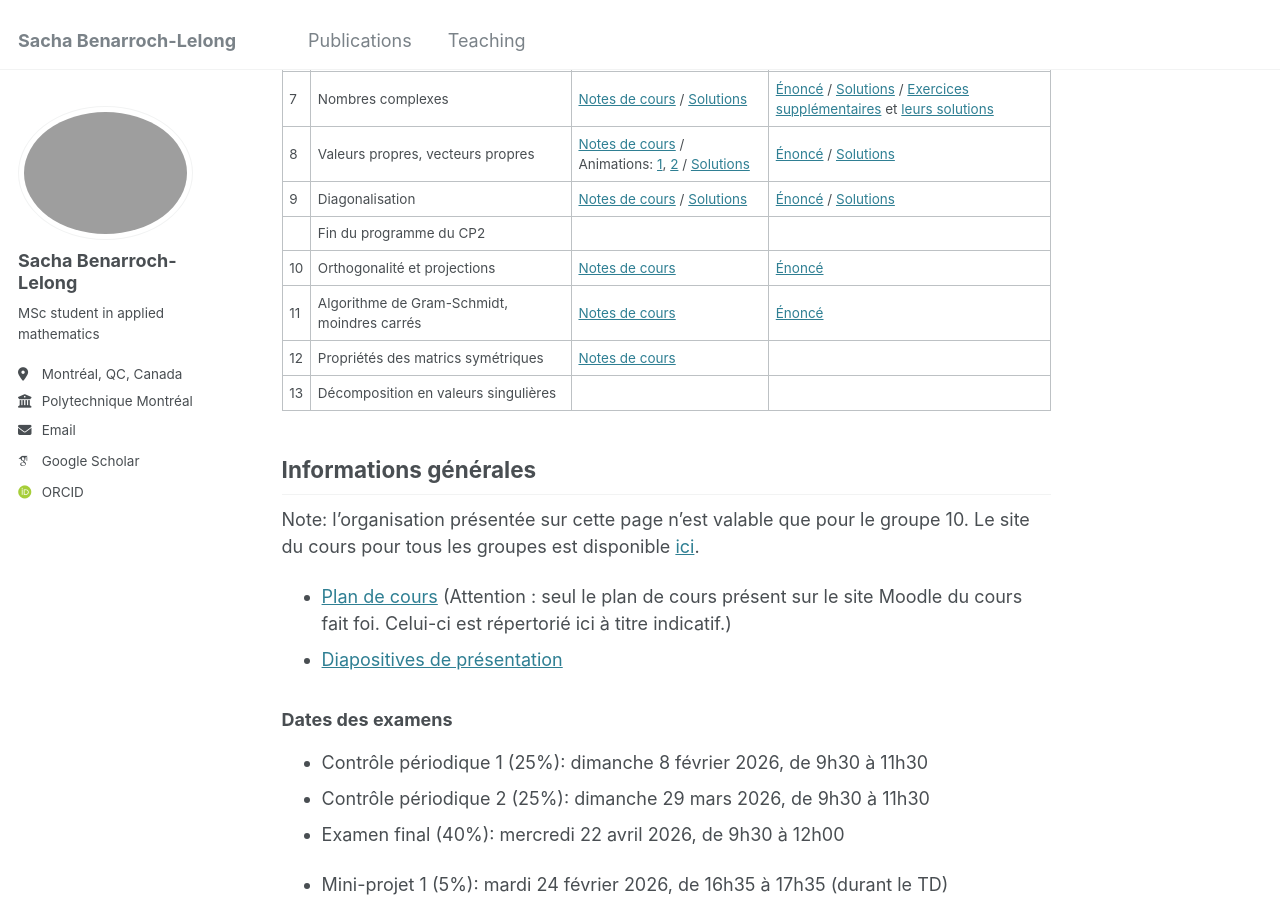
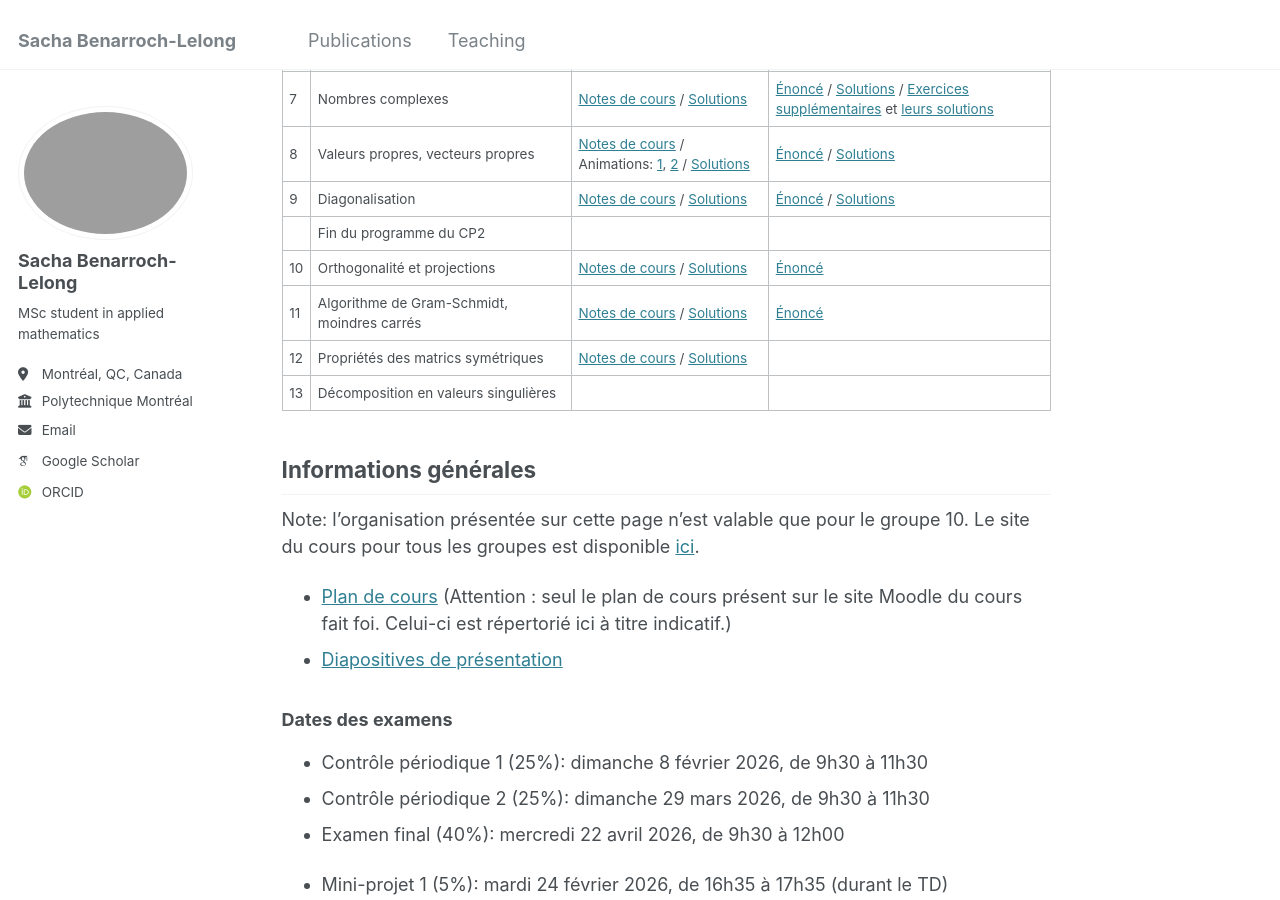
Before and after one commit to sblelong/sblelong.github.io, a Jekyll site: the page built from _teaching/mth1008.md, in a window 1280 px wide and 900 px high, scrolled down 719 px. Built offline with Jekyll 4.4.1, drawn with Linux system fonts in a browser that asks for light colours; some web fonts are replaced.

Commit message:
Solutions c10-12

```diff
--- a/_teaching/mth1008.md
+++ b/_teaching/mth1008.md
@@ -26,9 +26,9 @@ date: 2026-01-01
 | 8   | Valeurs propres, vecteurs propres                                   | [Notes de cours](/files/mth1008/cours/c8.pdf) / Animations: [1](/files/mth1008/cours/c8-anim1.mp4), [2](/files/mth1008/cours/c8-anim2.mp4) / [Solutions](/files/mth1008/cours/sc8.pdf) | [Énoncé](/files/mth1008/td/td8.pdf) / [Solutions](/files/mth1008/td/td8-solutions.pdf)                                                                                                                                        |
 | 9   | Diagonalisation                                                     | [Notes de cours](/files/mth1008/cours/c9.pdf) / [Solutions](/files/mth1008/cours/sc9.pdf)                                                                                              | [Énoncé](/files/mth1008/td/td9.pdf) / [Solutions](/files/mth1008/td/td9-solutions.pdf)                                                                                                                                        |
 |     | Fin du programme du CP2                                             |                                                                                                                                                                                        |
-| 10  | Orthogonalité et projections                                        | [Notes de cours](/files/mth1008/cours/c10.pdf)                                                                                                                                         | [Énoncé](/files/mth1008/td/td10.pdf)                                                                                                                                                                                          |
-| 11  | Algorithme de Gram-Schmidt, moindres carrés                         | [Notes de cours](/files/mth1008/cours/c11.pdf)                                                                                                                                         | [Énoncé](/files/mth1008/td/td11.pdf)                                                                                                                                                                                          |
-| 12  | Propriétés des matrics symétriques                                  | [Notes de cours](/files/mth1008/cours/c12.pdf)                                                                                                                                                                                       |                                                                                                                                                                                                                               |
+| 10  | Orthogonalité et projections                                        | [Notes de cours](/files/mth1008/cours/c10.pdf) / [Solutions](/files/mth1008/cours/sc10.pdf)                                                                                            | [Énoncé](/files/mth1008/td/td10.pdf)                                                                                                                                                                                          |
+| 11  | Algorithme de Gram-Schmidt, moindres carrés                         | [Notes de cours](/files/mth1008/cours/c11.pdf) / [Solutions](/files/mth1008/cours/sc11.pdf)                                                                                            | [Énoncé](/files/mth1008/td/td11.pdf)                                                                                                                                                                                          |
+| 12  | Propriétés des matrics symétriques                                  | [Notes de cours](/files/mth1008/cours/c12.pdf) / [Solutions](/files/mth1008/cours/sc12.pdf)                                                                                            |                                                                                                                                                                                                                               |
 | 13  | Décomposition en valeurs singulières                                |                                                                                                                                                                                        |                                                                                                                                                                                                                               |
 
 ## Informations générales
```
Also changed, not shown: 3 other files.
